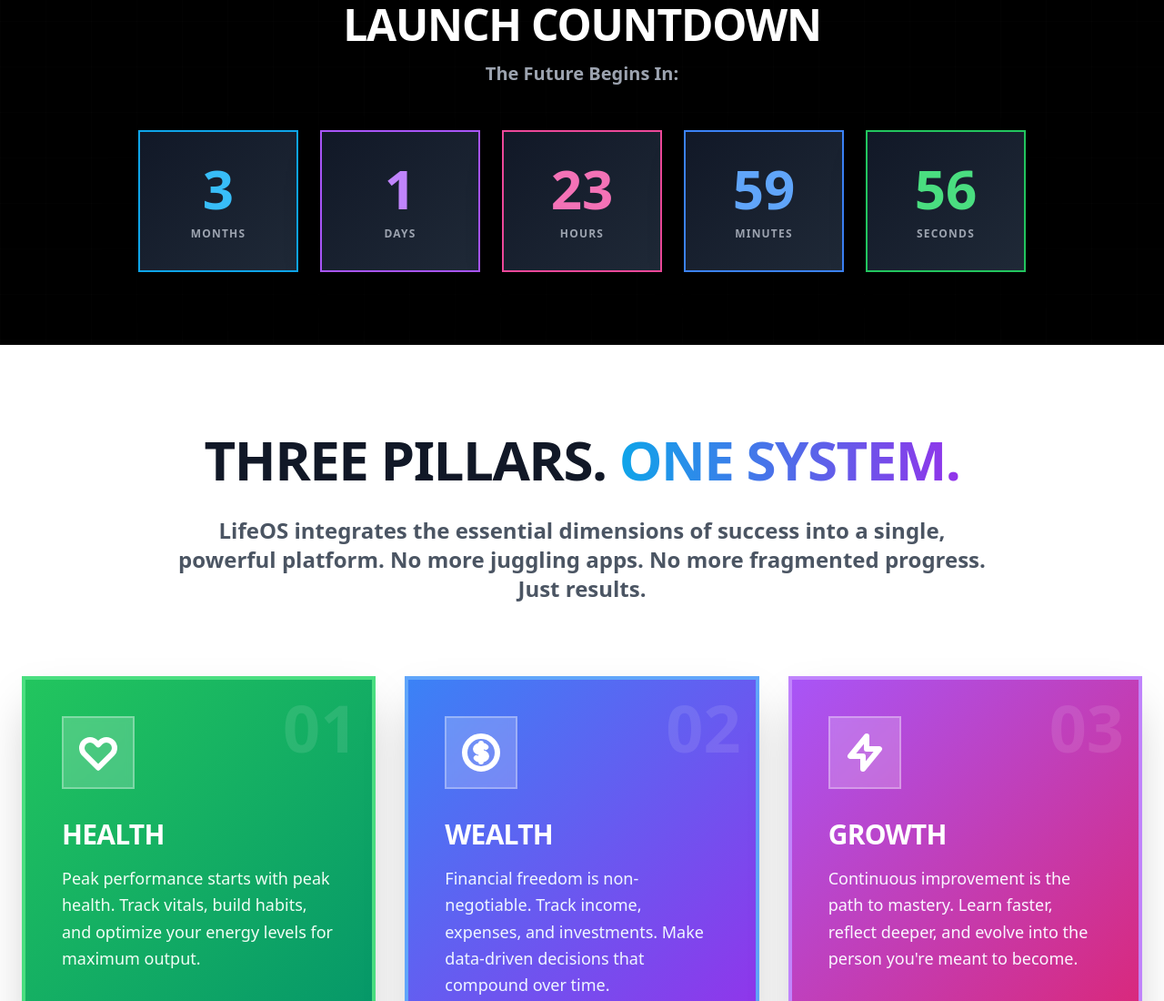
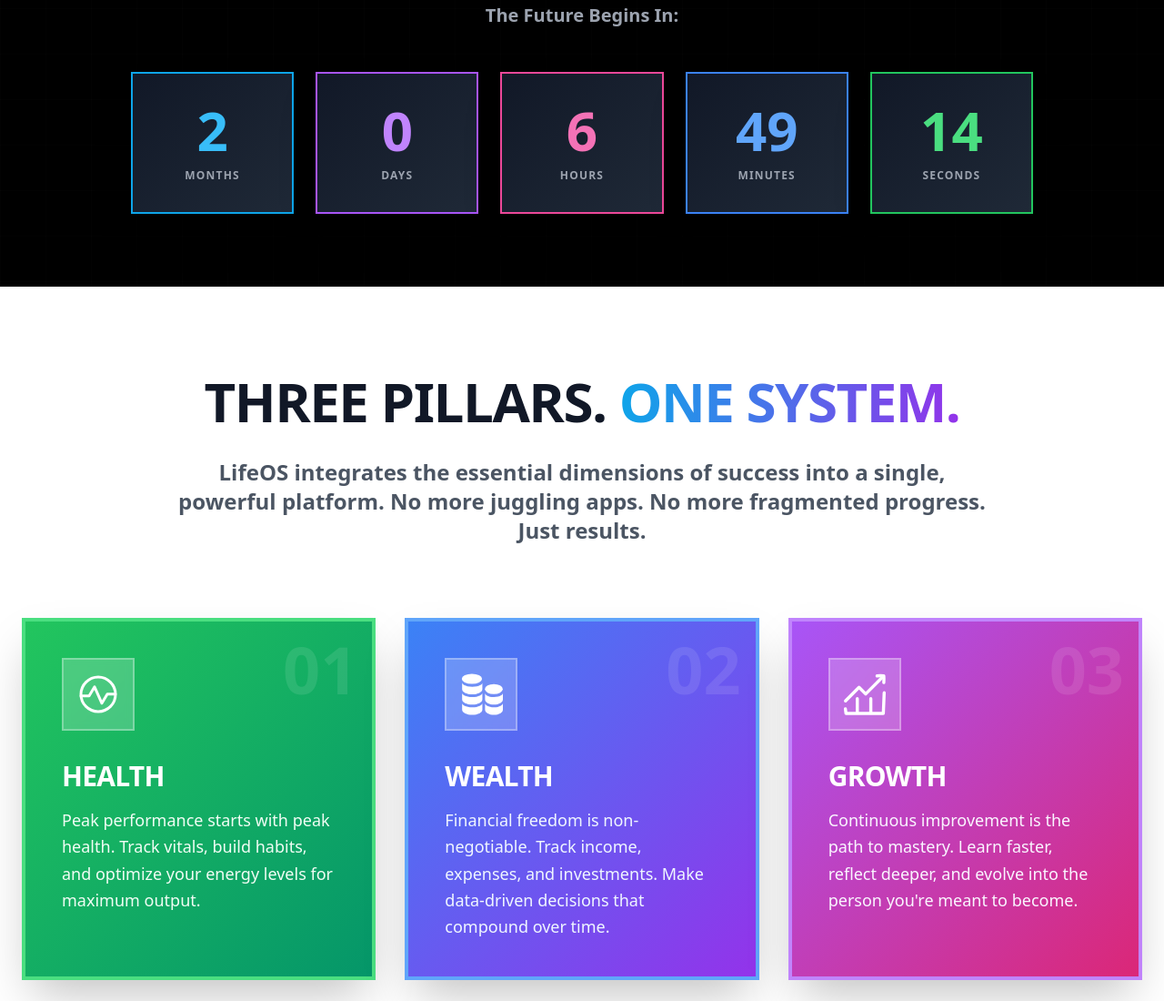
Before and after one commit to chetryJyoti/lifeos-web, a plain HTML site: page index.html in a window 1280 px wide. Shown: the part 1003-2103 px from the top of the page at 91% size. Drawn offline with nearby package versions, Linux system fonts and the light colour scheme.

Commit message:
refactor countdown timer layout and update launch date to two months from now

```diff
--- a/index.html
+++ b/index.html
@@ -115,7 +115,7 @@
 <body class="bg-gray-50 text-gray-800 flex flex-col min-h-screen">
 
   <!-- Hero Section -->
-  <header class="relative flex flex-col items-center justify-center text-center px-6 py-40 text-white overflow-hidden" style="background: linear-gradient(-45deg, #0ea5e9, #2563eb, #7c3aed, #ec4899); background-size: 400% 400%; animation: gradientShift 15s ease infinite;">
+  <header class="relative flex flex-col items-center justify-center text-center px-6 md:py-32 py-20 text-white overflow-hidden" style="background: linear-gradient(-45deg, #0ea5e9, #2563eb, #7c3aed, #ec4899); background-size: 400% 400%; animation: gradientShift 15s ease infinite;">
     <!-- Grid overlay -->
     <div class="absolute inset-0 opacity-10" style="background-image: linear-gradient(rgba(255, 255, 255, 0.1) 1px, transparent 1px), linear-gradient(90deg, rgba(255, 255, 255, 0.1) 1px, transparent 1px); background-size: 50px 50px;"></div>
 
@@ -169,39 +169,54 @@
     <div class="absolute inset-0 opacity-20">
       <div class="grid-bg w-full h-full"></div>
     </div>
-    <div class="max-w-5xl mx-auto px-6 text-center relative z-10">
+    <div class="max-w-5xl mx-auto px-4 text-center relative z-10">
       <h2 class="text-4xl md:text-5xl font-black text-white mb-4 uppercase tracking-tight">Launch Countdown</h2>
       <p class="text-gray-400 text-xl mb-12 font-semibold">The Future Begins In:</p>
 
-      <div class="grid grid-cols-2 md:grid-cols-5 gap-4 md:gap-6 max-w-5xl mx-auto">
+      <div class="grid grid-cols-5 gap-2 md:gap-6 max-w-5xl mx-auto overflow-x-auto sm:overflow-visible">
         <!-- Months -->
-        <div class="countdown-item bg-gradient-to-br from-gray-900 to-gray-800 p-8 shadow-2xl border-2 border-sky-500">
-          <div id="months" class="text-5xl md:text-6xl font-black text-sky-400 mb-3">0</div>
-          <div class="text-gray-400 text-xs uppercase tracking-widest font-bold">Months</div>
+        <div class="countdown-item flex-1 min-w-[70px] bg-gradient-to-br from-gray-900 to-gray-800 p-4 md:p-8 shadow-2xl border-2 border-sky-500">
+          <div id="months" class="text-3xl md:text-6xl font-black text-sky-400 mb-2 md:mb-3">0</div>
+          <div class="text-gray-400 text-[10px] md:text-xs uppercase tracking-widest font-bold">
+            <span class="block md:hidden">Mon</span>
+            <span class="hidden md:block">Months</span>
+          </div>
         </div>
 
         <!-- Days -->
-        <div class="countdown-item bg-gradient-to-br from-gray-900 to-gray-800 p-8 shadow-2xl border-2 border-purple-500">
-          <div id="days" class="text-5xl md:text-6xl font-black text-purple-400 mb-3">0</div>
-          <div class="text-gray-400 text-xs uppercase tracking-widest font-bold">Days</div>
+        <div class="countdown-item flex-1 min-w-[70px] bg-gradient-to-br from-gray-900 to-gray-800 p-4 md:p-8 shadow-2xl border-2 border-purple-500">
+          <div id="days" class="text-3xl md:text-6xl font-black text-purple-400 mb-2 md:mb-3">0</div>
+          <div class="text-gray-400 text-[10px] md:text-xs uppercase tracking-widest font-bold">
+            <span class="block md:hidden">Day</span>
+            <span class="hidden md:block">Days</span>
+          </div>
         </div>
 
         <!-- Hours -->
-        <div class="countdown-item bg-gradient-to-br from-gray-900 to-gray-800 p-8 shadow-2xl border-2 border-pink-500">
-          <div id="hours" class="text-5xl md:text-6xl font-black text-pink-400 mb-3">0</div>
-          <div class="text-gray-400 text-xs uppercase tracking-widest font-bold">Hours</div>
+        <div class="countdown-item flex-1 min-w-[70px] bg-gradient-to-br from-gray-900 to-gray-800 p-4 md:p-8 shadow-2xl border-2 border-pink-500">
+          <div id="hours" class="text-3xl md:text-6xl font-black text-pink-400 mb-2 md:mb-3">0</div>
+          <div class="text-gray-400 text-[10px] md:text-xs uppercase tracking-widest font-bold">
+            <span class="block md:hidden">Hr</span>
+            <span class="hidden md:block">Hours</span>
+          </div>
         </div>
 
         <!-- Minutes -->
-        <div class="countdown-item bg-gradient-to-br from-gray-900 to-gray-800 p-8 shadow-2xl border-2 border-blue-500">
-          <div id="minutes" class="text-5xl md:text-6xl font-black text-blue-400 mb-3">0</div>
-          <div class="text-gray-400 text-xs uppercase tracking-widest font-bold">Minutes</div>
+        <div class="countdown-item flex-1 min-w-[70px] bg-gradient-to-br from-gray-900 to-gray-800 p-4 md:p-8 shadow-2xl border-2 border-blue-500">
+          <div id="minutes" class="text-3xl md:text-6xl font-black text-blue-400 mb-2 md:mb-3">0</div>
+          <div class="text-gray-400 text-[10px] md:text-xs uppercase tracking-widest font-bold">
+            <span class="block md:hidden">Min</span>
+            <span class="hidden md:block">Minutes</span>
+          </div>
         </div>
 
         <!-- Seconds -->
-        <div class="countdown-item bg-gradient-to-br from-gray-900 to-gray-800 p-8 shadow-2xl border-2 border-green-500">
-          <div id="seconds" class="text-5xl md:text-6xl font-black text-green-400 mb-3">0</div>
-          <div class="text-gray-400 text-xs uppercase tracking-widest font-bold">Seconds</div>
+        <div class="countdown-item flex-1 min-w-[70px] bg-gradient-to-br from-gray-900 to-gray-800 p-4 md:p-8 shadow-2xl border-2 border-green-500">
+          <div id="seconds" class="text-3xl md:text-6xl font-black text-green-400 mb-2 md:mb-3">0</div>
+          <div class="text-gray-400 text-[10px] md:text-xs uppercase tracking-widest font-bold">
+            <span class="block md:hidden">Sec</span>
+            <span class="hidden md:block">Seconds</span>
+          </div>
         </div>
       </div>
     </div>
@@ -226,9 +241,7 @@
           <div class="absolute top-4 right-4 text-7xl font-black text-white/10">01</div>
           <div class="relative z-10">
             <div class="w-20 h-20 bg-white/20 backdrop-blur-sm flex items-center justify-center mb-8 border-2 border-white/30">
-              <svg class="w-12 h-12 text-white" fill="none" stroke="currentColor" viewBox="0 0 24 24" stroke-width="3">
-                <path stroke-linecap="round" stroke-linejoin="round" d="M4.318 6.318a4.5 4.5 0 000 6.364L12 20.364l7.682-7.682a4.5 4.5 0 00-6.364-6.364L12 7.636l-1.318-1.318a4.5 4.5 0 00-6.364 0z"></path>
-              </svg>
+              <svg xmlns="http://www.w3.org/2000/svg" class="w-12 h-12 text-white" viewBox="0 0 24 24" fill="#ffffff"><g fill="none" stroke="#ffffff" stroke-linecap="round" stroke-linejoin="round" stroke-width="1.5"><path d="M2.5 12.89H7l3-5l4 9l3-5h4.43"/><path d="M12 21.5a9.5 9.5 0 1 0 0-19a9.5 9.5 0 0 0 0 19"/></g></svg>
             </div>
             <h3 class="text-3xl font-black text-white mb-4 uppercase tracking-tight">Health</h3>
             <p class="text-green-50 text-lg leading-relaxed font-medium">
@@ -242,9 +255,7 @@
           <div class="absolute top-4 right-4 text-7xl font-black text-white/10">02</div>
           <div class="relative z-10">
             <div class="w-20 h-20 bg-white/20 backdrop-blur-sm flex items-center justify-center mb-8 border-2 border-white/30">
-              <svg class="w-12 h-12 text-white" fill="none" stroke="currentColor" viewBox="0 0 24 24" stroke-width="3">
-                <path stroke-linecap="round" stroke-linejoin="round" d="M12 8c-1.657 0-3 .895-3 2s1.343 2 3 2 3 .895 3 2-1.343 2-3 2m0-8c1.11 0 2.08.402 2.599 1M12 8V7m0 1v8m0 0v1m0-1c-1.11 0-2.08-.402-2.599-1M21 12a9 9 0 11-18 0 9 9 0 0118 0z"></path>
-              </svg>
+              <svg xmlns="http://www.w3.org/2000/svg" class="w-12 h-12 text-white" viewBox="0 0 17 16" fill="#ffffff"><g fill="#ffffff" fill-rule="evenodd" transform="translate(1)"><ellipse cx="12.473" cy="5.973" rx="3.473" ry="1.973"/><path d="M12.525 9.081c-2.484 0-3.473-1.041-3.473-1.644v2.583c0 1.09 1.555 1.972 3.473 1.972c1.92 0 3.475-.882 3.475-1.972V7.499c0 .604-.99 1.582-3.475 1.582z"/><path d="M12.525 13.072c-2.222 0-3.473-1.001-3.473-1.604v2.559c0 1.09 1.555 1.973 3.473 1.973c1.92 0 3.475-.883 3.475-1.973v-2.59c0 .603-1.252 1.635-3.475 1.635z"/><ellipse cx="3.937" cy="1.973" rx="3.937" ry="1.973"/><path d="M4.062 5.081C1.247 5.081.125 4.04.125 3.437V6.02c0 1.09 1.763 1.972 3.937 1.972C6.238 7.992 8 7.11 8 6.02V3.499c0 .604-1.123 1.582-3.938 1.582z"/><path d="M4.062 9.072C1.543 9.072.125 8.071.125 7.468v2.559C.125 11.117 1.888 12 4.062 12C6.238 12 8 11.117 8 10.027v-2.59c0 .603-1.42 1.635-3.938 1.635z"/><path d="M4.062 13.072c-2.519 0-3.937-1.001-3.937-1.604v2.559C.125 15.117 1.888 16 4.062 16C6.238 16 8 15.117 8 14.027v-2.59c0 .603-1.42 1.635-3.938 1.635z"/></g></svg>
             </div>
             <h3 class="text-3xl font-black text-white mb-4 uppercase tracking-tight">Wealth</h3>
             <p class="text-blue-50 text-lg leading-relaxed font-medium">
@@ -258,9 +269,7 @@
           <div class="absolute top-4 right-4 text-7xl font-black text-white/10">03</div>
           <div class="relative z-10">
             <div class="w-20 h-20 bg-white/20 backdrop-blur-sm flex items-center justify-center mb-8 border-2 border-white/30">
-              <svg class="w-12 h-12 text-white" fill="none" stroke="currentColor" viewBox="0 0 24 24" stroke-width="3">
-                <path stroke-linecap="round" stroke-linejoin="round" d="M13 10V3L4 14h7v7l9-11h-7z"></path>
-              </svg>
+              <svg xmlns="http://www.w3.org/2000/svg" class="w-12 h-12 text-white" viewBox="0 0 14 14" fill="#ffffff"><g fill="none" stroke="#ffffff" stroke-linecap="round" stroke-linejoin="round"><path d="m.805 9.105l4.344-4.344L7.28 6.893l5.27-5.269"/><path d="M13.09 3.248c.087-.864.087-1.339 0-2.165c-.826-.086-1.3-.086-2.165 0M4.589 13.099V8.397m4.333 4.702V8.397M.764 11.629l.196 1.47h11.977l.277-6.588"/></g></svg>
             </div>
             <h3 class="text-3xl font-black text-white mb-4 uppercase tracking-tight">Growth</h3>
             <p class="text-purple-50 text-lg leading-relaxed font-medium">
@@ -374,9 +383,10 @@
     });
 
     // Countdown Timer
-    // Set launch date to 3 months from now
-    const launchDate = new Date();
-    launchDate.setMonth(launchDate.getMonth() + 3);
+    // Set launch date to 2 months from now
+    const startDate = new Date('2025-10-30T00:00:00');
+    const launchDate = new Date(startDate);
+    launchDate.setMonth(startDate.getMonth() + 2);
 
     function updateCountdown() {
       const now = new Date().getTime();
```
